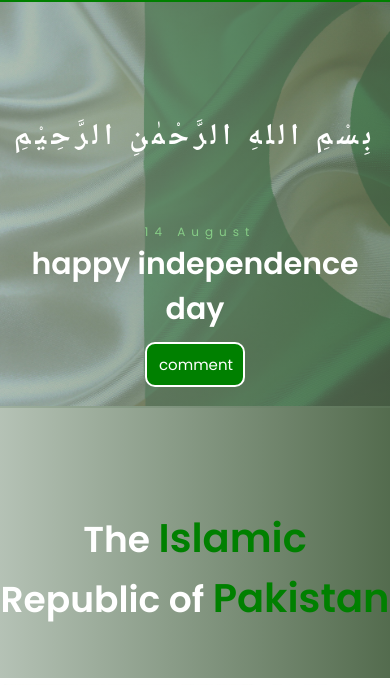
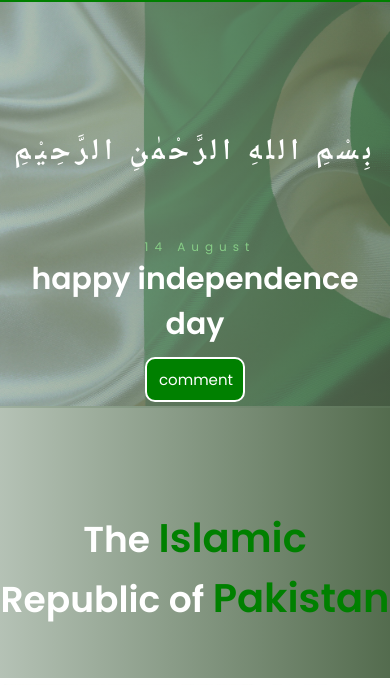
Before and after one commit to ibrahimhaider74/pakistan, a plain HTML site: page index.html in a window 390 px wide. Shown: the part 82-767 px from the top of the page. Drawn offline with Linux system fonts and the light colour scheme; a web font is replaced by a local one.

Commit message:
Update style.css

```diff
--- a/style.css
+++ b/style.css
@@ -687,9 +687,10 @@ footer{
         width: 0%;
         height: 0px;
     }
+                        /*  bissmillah edit responsive  */
     .content h1{
         margin-bottom: 110px;
-        margin-top: -350px;
+        margin-top: -320px;
         cursor: pointer;
         font-size: 30px;
     }
```
